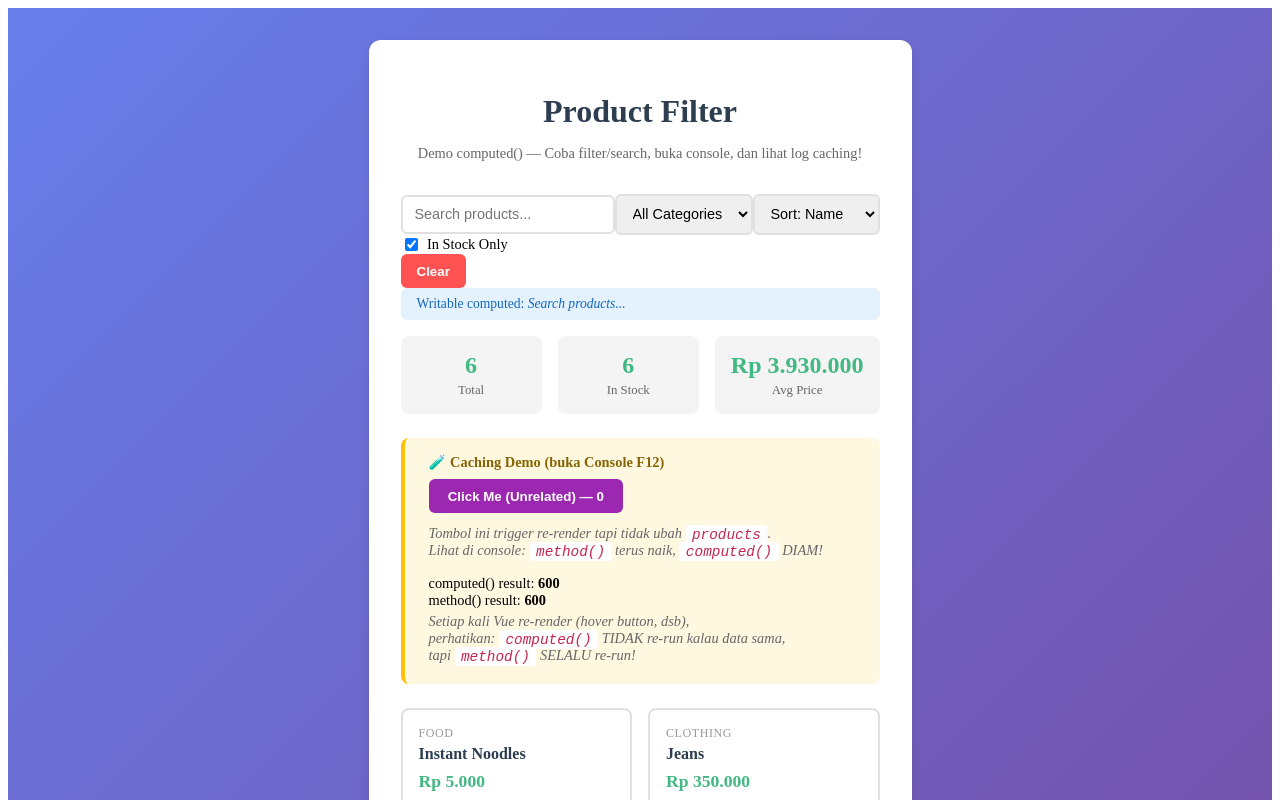
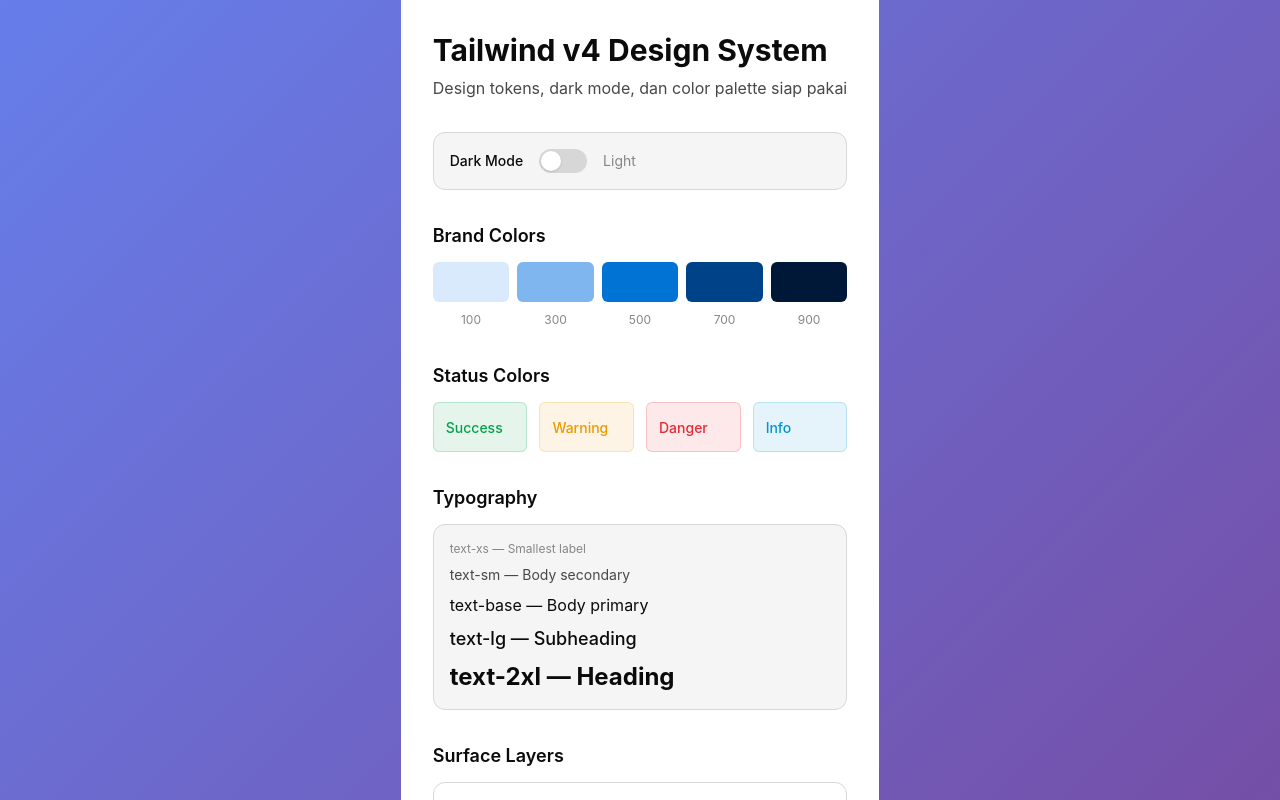
Before and after one commit to Rizz404/learn-vue, a Vue app: page / in a window 1280 px wide. Shown: the top 800 px of the page. Built offline with nearby package versions, Linux system fonts and the light colour scheme.

Commit message:
Modul 2 - Sesi 2.4 Tailwind CSS v4 Setup & Design System

```diff
--- a/package.json
+++ b/package.json
@@ -15,6 +15,8 @@
     "format": "prettier --write --experimental-cli src/"
   },
   "dependencies": {
+    "@tailwindcss/vite": "^4.2.0",
+    "tailwindcss": "^4.2.0",
     "vue": "^3.5.27"
   },
   "devDependencies": {
--- a/src/App.vue
+++ b/src/App.vue
@@ -1,6 +1,7 @@
 <script setup lang="ts">
 // import AdvanceCounter from './components/AdvanceCounter.vue'
-import FilteredList from './components/FilteredList.vue'
+import DarkModeDemo from './components/DarkModeDemo.vue'
+// import FilteredList from './components/FilteredList.vue'
 // import UserForm from './components/UserForm.vue'
 // import TodoList from './components/TodoList.vue'
 // import HelloWorld from './HelloWorld.vue'
@@ -8,7 +9,7 @@ import FilteredList from './components/FilteredList.vue'
 
 <template>
   <div id="app">
-    <FilteredList />
+    <DarkModeDemo />
   </div>
 </template>
 
--- /dev/null
+++ b/src/assets/main.css
@@ -0,0 +1,86 @@
+@import 'tailwindcss';
+
+/* ============================================
+   DARK MODE SETUP (Tailwind v4 official way)
+   ============================================ */
+@custom-variant dark (&:where(.dark, .dark *));
+
+/* ============================================
+   DESIGN TOKENS via @theme
+   Semua token di sini jadi utility classes
+   ============================================ */
+@theme {
+  /* Brand Colors - OKLCH color space */
+  --color-brand-50: oklch(0.97 0.01 250);
+  --color-brand-100: oklch(0.93 0.03 250);
+  --color-brand-200: oklch(0.86 0.06 250);
+  --color-brand-300: oklch(0.76 0.1 250);
+  --color-brand-400: oklch(0.64 0.15 250);
+  --color-brand-500: oklch(0.55 0.18 250);
+  --color-brand-600: oklch(0.46 0.17 250);
+  --color-brand-700: oklch(0.38 0.14 250);
+  --color-brand-800: oklch(0.29 0.1 250);
+  --color-brand-900: oklch(0.21 0.07 250);
+
+  /* Semantic Surface Colors */
+  --color-surface: oklch(1 0 0);
+  --color-surface-muted: oklch(0.97 0 0);
+  --color-surface-subtle: oklch(0.93 0 0);
+
+  /* Semantic Text Colors */
+  --color-text-primary: oklch(0.15 0 0);
+  --color-text-secondary: oklch(0.4 0 0);
+  --color-text-muted: oklch(0.62 0 0);
+
+  /* Semantic Border Colors */
+  --color-border: oklch(0.88 0 0);
+  --color-border-muted: oklch(0.93 0 0);
+
+  /* Status Colors */
+  --color-success: oklch(0.62 0.17 150);
+  --color-warning: oklch(0.75 0.17 75);
+  --color-danger: oklch(0.6 0.22 25);
+  --color-info: oklch(0.62 0.16 230);
+
+  /* Custom Spacing */
+  --spacing-18: 4.5rem;
+  --spacing-22: 5.5rem;
+  --spacing-88: 22rem;
+  --spacing-128: 32rem;
+
+  /* Custom Border Radius */
+  --radius-card: 0.75rem;
+
+  /* Typography */
+  --font-sans: 'Inter', ui-sans-serif, system-ui, sans-serif;
+  --font-mono: 'JetBrains Mono', ui-monospace, monospace;
+}
+
+/* ============================================
+   DARK MODE SURFACE OVERRIDES
+   Menggunakan :root.dark sebagai trigger
+   ============================================ */
+:root.dark {
+  --color-surface: oklch(0.13 0.01 250);
+  --color-surface-muted: oklch(0.17 0.01 250);
+  --color-surface-subtle: oklch(0.21 0.01 250);
+
+  --color-text-primary: oklch(0.95 0 0);
+  --color-text-secondary: oklch(0.72 0 0);
+  --color-text-muted: oklch(0.52 0 0);
+
+  --color-border: oklch(0.28 0.01 250);
+  --color-border-muted: oklch(0.22 0.01 250);
+}
+
+/* ============================================
+   BASE STYLES
+   ============================================ */
+body {
+  background-color: var(--color-surface);
+  color: var(--color-text-primary);
+  font-family: var(--font-sans);
+  transition:
+    background-color 0.2s,
+    color 0.2s;
+}
--- /dev/null
+++ b/src/components/DarkModeDemo.vue
@@ -0,0 +1,107 @@
+<script setup lang="ts">
+import { useDarkMode } from '../composables/useDarkMode'
+
+const { isDark, toggleDarkMode } = useDarkMode()
+</script>
+
+<template>
+  <div class="min-h-screen bg-surface p-8">
+    <div class="max-w-2xl mx-auto space-y-8">
+      <!-- Header -->
+      <div class="space-y-2">
+        <h1 class="text-3xl font-bold text-text-primary">Tailwind v4 Design System</h1>
+        <p class="text-text-secondary">Design tokens, dark mode, dan color palette siap pakai</p>
+      </div>
+
+      <!-- Dark mode toggle -->
+      <div class="flex items-center gap-4 p-4 rounded-card bg-surface-muted border border-border">
+        <span class="text-sm font-medium text-text-primary">Dark Mode</span>
+        <button
+          @click="toggleDarkMode"
+          class="relative w-12 h-6 rounded-full transition-colors duration-200"
+          :class="isDark ? 'bg-brand-500' : 'bg-border'"
+        >
+          <span
+            class="absolute top-0.5 left-0.5 w-5 h-5 rounded-full bg-white shadow transition-transform duration-200"
+            :class="isDark ? 'translate-x-6' : 'translate-x-0'"
+          />
+        </button>
+        <span class="text-sm text-text-muted">
+          {{ isDark ? 'Dark' : 'Light' }}
+        </span>
+      </div>
+
+      <!-- Color Palette -->
+      <div class="space-y-3">
+        <h2 class="text-lg font-semibold text-text-primary">Brand Colors</h2>
+        <div class="grid grid-cols-5 gap-2">
+          <div class="space-y-1 text-center">
+            <div class="h-10 rounded-md bg-brand-100" />
+            <span class="text-xs text-text-muted">100</span>
+          </div>
+          <div class="space-y-1 text-center">
+            <div class="h-10 rounded-md bg-brand-300" />
+            <span class="text-xs text-text-muted">300</span>
+          </div>
+          <div class="space-y-1 text-center">
+            <div class="h-10 rounded-md bg-brand-500" />
+            <span class="text-xs text-text-muted">500</span>
+          </div>
+          <div class="space-y-1 text-center">
+            <div class="h-10 rounded-md bg-brand-700" />
+            <span class="text-xs text-text-muted">700</span>
+          </div>
+          <div class="space-y-1 text-center">
+            <div class="h-10 rounded-md bg-brand-900" />
+            <span class="text-xs text-text-muted">900</span>
+          </div>
+        </div>
+      </div>
+
+      <!-- Status Colors -->
+      <div class="space-y-3">
+        <h2 class="text-lg font-semibold text-text-primary">Status Colors</h2>
+        <div class="grid grid-cols-4 gap-3">
+          <div class="p-3 rounded-md bg-success/10 border border-success/20">
+            <span class="text-sm font-medium text-success">Success</span>
+          </div>
+          <div class="p-3 rounded-md bg-warning/10 border border-warning/20">
+            <span class="text-sm font-medium text-warning">Warning</span>
+          </div>
+          <div class="p-3 rounded-md bg-danger/10 border border-danger/20">
+            <span class="text-sm font-medium text-danger">Danger</span>
+          </div>
+          <div class="p-3 rounded-md bg-info/10 border border-info/20">
+            <span class="text-sm font-medium text-info">Info</span>
+          </div>
+        </div>
+      </div>
+
+      <!-- Typography Scale -->
+      <div class="space-y-3">
+        <h2 class="text-lg font-semibold text-text-primary">Typography</h2>
+        <div class="p-4 rounded-card bg-surface-muted border border-border space-y-2">
+          <p class="text-xs text-text-muted">text-xs — Smallest label</p>
+          <p class="text-sm text-text-secondary">text-sm — Body secondary</p>
+          <p class="text-base text-text-primary">text-base — Body primary</p>
+          <p class="text-lg font-medium text-text-primary">text-lg — Subheading</p>
+          <p class="text-2xl font-bold text-text-primary">text-2xl — Heading</p>
+        </div>
+      </div>
+
+      <!-- Surface Layers -->
+      <div class="space-y-3">
+        <h2 class="text-lg font-semibold text-text-primary">Surface Layers</h2>
+        <div class="p-4 rounded-card bg-surface border border-border">
+          <p class="text-sm text-text-secondary mb-2">bg-surface</p>
+          <div class="p-3 rounded-md bg-surface-muted border border-border">
+            <p class="text-sm text-text-secondary mb-2">bg-surface-muted</p>
+            <div class="p-2 rounded bg-surface-subtle border border-border-muted">
+              <p class="text-xs text-text-muted">bg-surface-subtle</p>
+            </div>
+          </div>
+        </div>
+      </div>
+    </div>
+  </div>
+</template>
--- /dev/null
+++ b/src/composables/useDarkMode.ts
@@ -0,0 +1,47 @@
+import { ref, watch } from 'vue'
+
+// Singleton state — shared across all useDarkMode() calls
+const isDark = ref<boolean>(false)
+let initialized = false
+
+const applyClass = (dark: boolean): void => {
+  document.documentElement.classList.toggle('dark', dark)
+}
+
+export function useDarkMode() {
+  const initDarkMode = (): void => {
+    if (initialized) return
+    initialized = true
+
+    const stored = localStorage.getItem('theme')
+    const prefersDark = window.matchMedia('(prefers-color-scheme: dark)').matches
+
+    // Priority: stored preference > system preference
+    isDark.value = stored === 'dark' || (!stored && prefersDark)
+
+    // Apply class immediately (before Vue mounts)
+    applyClass(isDark.value)
+
+    // Watch for FUTURE changes only (bukan initial run)
+    // Pakai watch() bukan watchEffect() supaya tidak jalan saat init
+    watch(isDark, (val: boolean) => {
+      applyClass(val)
+      localStorage.setItem('theme', val ? 'dark' : 'light')
+    })
+  }
+
+  const toggleDarkMode = (): void => {
+    isDark.value = !isDark.value
+  }
+
+  const setDarkMode = (val: boolean): void => {
+    isDark.value = val
+  }
+
+  return {
+    isDark,
+    toggleDarkMode,
+    setDarkMode,
+    initDarkMode,
+  }
+}
--- a/src/main.ts
+++ b/src/main.ts
@@ -1,4 +1,9 @@
 import { createApp } from 'vue'
+import './assets/main.css'
 import App from './App.vue'
+import { useDarkMode } from './composables/useDarkMode'
+
+const { initDarkMode } = useDarkMode()
+initDarkMode()
 
 createApp(App).mount('#app')
--- a/vite.config.ts
+++ b/vite.config.ts
@@ -3,16 +3,14 @@ import { fileURLToPath, URL } from 'node:url'
 import { defineConfig } from 'vite'
 import vue from '@vitejs/plugin-vue'
 import vueDevTools from 'vite-plugin-vue-devtools'
+import tailwindcss from '@tailwindcss/vite'
 
 // https://vite.dev/config/
 export default defineConfig({
-  plugins: [
-    vue(),
-    vueDevTools(),
-  ],
+  plugins: [vue(), vueDevTools(), tailwindcss()],
   resolve: {
     alias: {
-      '@': fileURLToPath(new URL('./src', import.meta.url))
+      '@': fileURLToPath(new URL('./src', import.meta.url)),
     },
   },
 })
```
Also changed, not shown: 1 other file (tests, documents, lock files or other folders).
